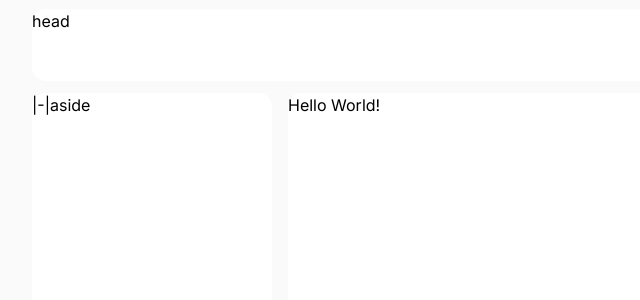
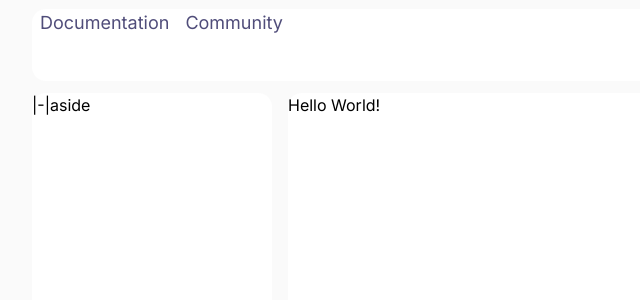
Before and after one commit to luanlabs/fluxity-interface, a Next.js app: page / in a window 1280 px wide. Shown: the top 300 px of the page, without its empty margins (0-640 px from the left). Built offline with nearby package versions, Linux system fonts and the light colour scheme.

Commit message:
chore: add custom Link component

```diff
--- a/src/app/layout.tsx
+++ b/src/app/layout.tsx
@@ -5,6 +5,7 @@ import { Inter } from 'next/font/google';
 
 import '../styles/globals.css';
 import StyledComponentsRegistry from '../styles/registry';
+import CLink from 'src/components/CLink';
 
 const inter = Inter({ subsets: ['latin'] });
 
@@ -21,7 +22,8 @@ export default function RootLayout({
         <StyledComponentsRegistry>
           <main className="bg-alabaster h-screen px-8 pt-[9px] pb-7">
             <header className="bg-white h-[72px] rounded-[14px] mb-3">
-              head
+              <CLink title="Documentation" url="/" />
+              <CLink title="Community" url="/" />
             </header>
             <section className="inline-flex basis-full gap-4 w-full h-5/6">
               <aside
--- /dev/null
+++ b/src/components/CLink/index.tsx
@@ -0,0 +1,14 @@
+import React from 'react';
+import Link from 'next/link';
+
+import { Link as Type } from 'src/constants/types';
+
+const CustomLink = ({ title, url }: Type) => {
+  return (
+    <Link href={url} className="text-DarkNavyBlue text-lg mx-2">
+      {title}
+    </Link>
+  );
+};
+
+export default CustomLink;
--- /dev/null
+++ b/src/constants/types.ts
@@ -0,0 +1,4 @@
+export type Link = {
+  title: string;
+  url: string;
+};
--- a/tailwind.config.ts
+++ b/tailwind.config.ts
@@ -27,6 +27,7 @@ const config: Config = {
         mistyrose: '#ffe8e3',
         midnightblue: '#050142',
         transparentmidnightblue: 'rgba(5, 1, 66, 0.5)',
+        DarkNavyBlue: 'rgba(5, 1, 66, 0.7)',
       },
       screens: {
         sm: { min: '640px', max: '767px' },
```
